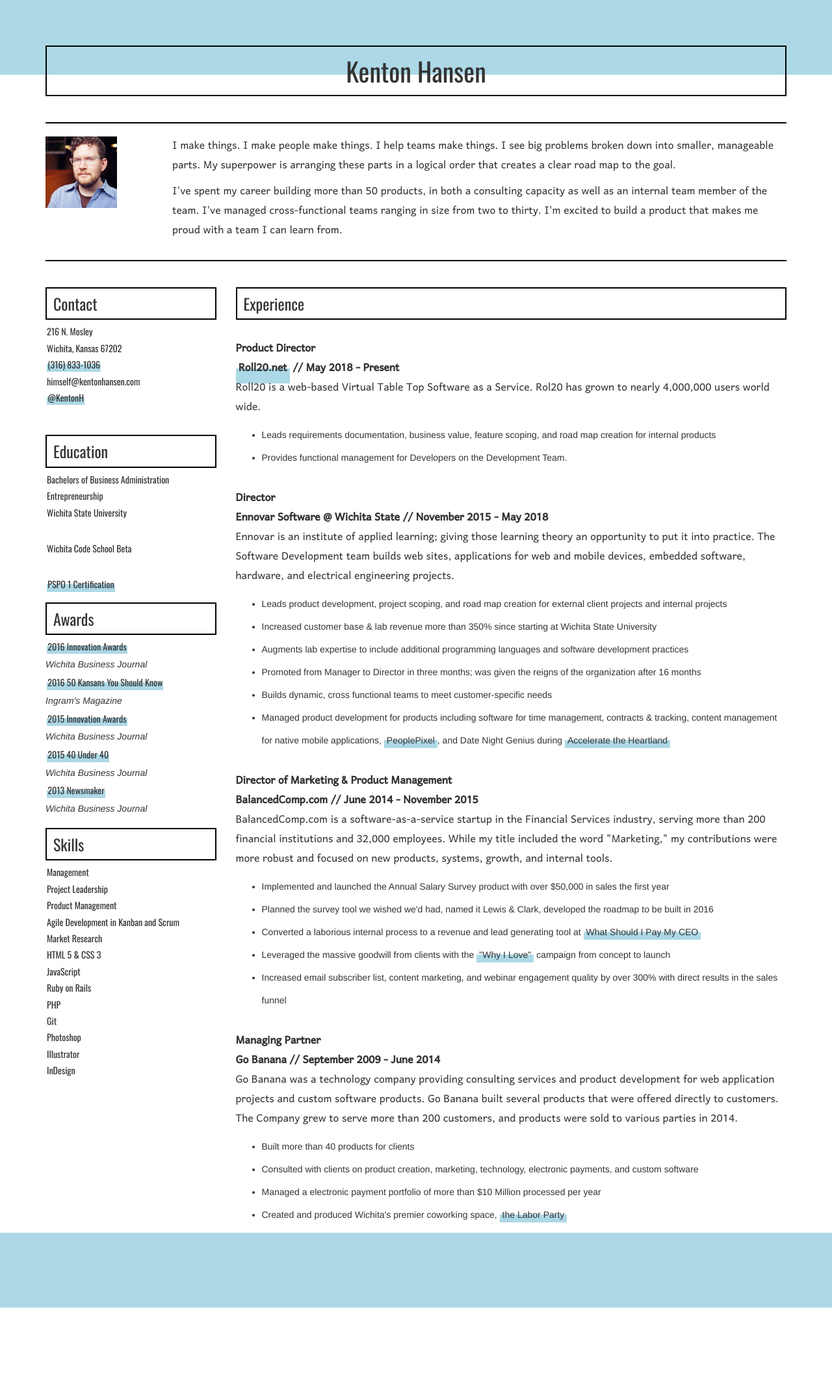
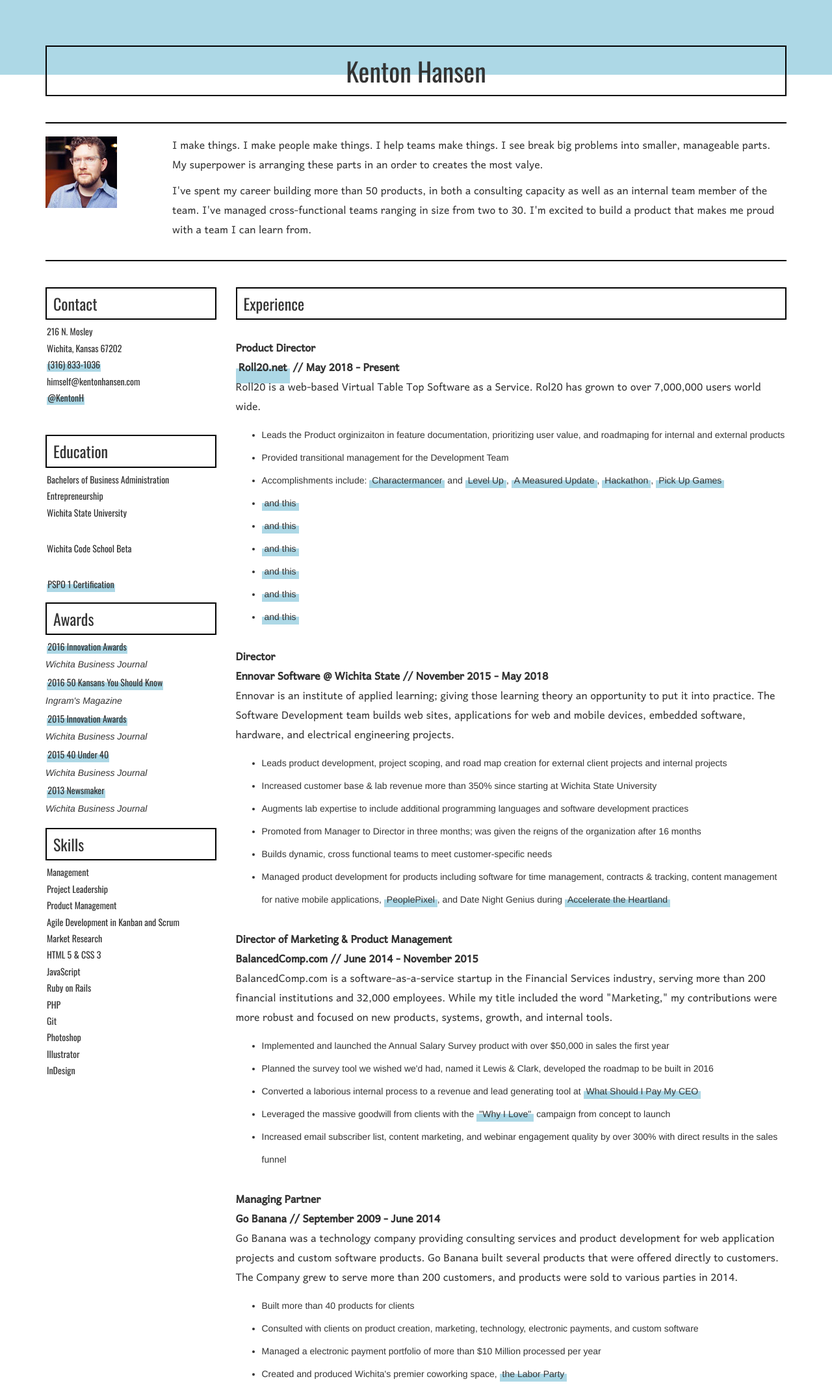
Before and after one commit to kentonh/kentonh, a Jekyll site: the page resume/index.html, which Jekyll copies as it is, in a window 1280 px wide. Shown: the whole page at 65% size. Built offline with Jekyll 4.4.1, drawn with Linux system fonts in a browser that asks for light colours.

Commit message:
BalancedComp posts and Roll20 accomplishments

```diff
--- a/_layouts/post.html
+++ b/_layouts/post.html
@@ -4,7 +4,7 @@
 
 <article class="article-page">
   <div class="page-content">
-    <div class="post-to-home">
+    <div class="to-home">
       <a class="post-to-home" href="/"><i class="fa fa-long-arrow-left" aria-hidden="true"></i> Back</a><br>
     </div>
     {% if page.img %}
@@ -31,7 +30,6 @@
           {% endfor %}
         </div>
       </div>
-      <!-- {% include disqus.html %}
-    </div> <!-- End Wrap Content -->
+    </div>  <!-- End Wrap Content -->
   </div> <!-- End Page Content -->
 </article> <!-- End Article Page -->
--- a/_posts/2014-10-09-BalancedComp-Highights.markdown
+++ b/_posts/2014-10-09-BalancedComp-Highights.markdown
@@ -10,7 +10,7 @@
 ---
 
 ## Relevant and Compelling Content
-The challenge with marketing a B2B SaaS product is that the subject matter can be very dry. When your audience is interested in connecting with your product on an emotional level, like we found BalancedComp clients do, we worked diligently to offer warm, welcoming, open communication.
+The challenge with marketing a B2B SaaS product is the subject matter can be very dry. When your audience is interested in connecting with your product on an emotional level, like we found BalancedComp clients do, we worked diligently to offer warm, welcoming, open communication.
 
 Below are a few examples where I was exceptionally proud of the result.
 
@@ -25,5 +25,5 @@
 [Read the post](https://web.archive.org/web/20150215212523/http://balancedcomp.com/posts/2014-year-in-review)
 
 ### [International Picnic Day](http://balancedcomp.com/posts/international-picnic-day)
-When I joined, the balancedComp brand had a tone and voice, but didn't write content that was in harmony. Based on the success of the High Five Day post, i wrote to reinforce the self-care message, and made a post with downloadable resources to take one lunch break off.
+When I joined, the balancedComp brand had a tone and voice, but didn't write content that was in harmony. Based on the success of the High Five Day post, I wrote to reinforce the self-care message, and made a post with downloadable resources to take one lunch break off.
 [Read the post](http://balancedcomp.com/posts/international-picnic-day)
--- a/resume/index.html
+++ b/resume/index.html
@@ -35,8 +35,8 @@
           <img src="img/kenton_thumb.jpg">
         </div>
         <div class="col-md-10">
-          <p>I make things. I make people make things. I help teams make things. I see big problems broken down into smaller, manageable parts. My superpower is arranging these parts in a logical order that creates a clear road map to the goal.</p>
-          <p>I've spent my career building more than 50 products, in both a consulting capacity as well as an internal team member of the team. I've managed cross-functional teams ranging in size from two to thirty. I'm excited to build a product that makes me proud with a team I can learn from.</p>
+          <p>I make things. I make people make things. I help teams make things. I see break big problems into smaller, manageable parts. My superpower is arranging these parts in an order to creates the most valye.</p>
+          <p>I've spent my career building more than 50 products, in both a consulting capacity as well as an internal team member of the team. I've managed cross-functional teams ranging in size from two to 30. I'm excited to build a product that makes me proud with a team I can learn from.</p>
         </div>
       </div>
 
@@ -47,11 +47,18 @@
           <h3>Experience</h3>
           <br>
           <p><strong>Product Director<br><a href="http://roll20.net">Roll20.net</a> // May 2018 - Present</strong><br>
-            Roll20 is a web-based Virtual Table Top Software as a Service. Rol20 has grown to nearly 4,000,000 users world wide.
+            Roll20 is a web-based Virtual Table Top Software as a Service. Rol20 has grown to over 7,000,000 users world wide.
           </p>
           <ul>
-            <li>Leads requirements documentation, business value, feature scoping, and road map creation for internal products</li>
-            <li>Provides functional management for Developers on the Development Team.</li>
+            <li>Leads the Product orginizaiton in feature documentation, prioritizing user value, and roadmaping for internal and external products</li>
+            <li>Provided transitional management for the Development Team</li>
+            <li>Accomplishments include: <a href="https://blog.roll20.net/post/174605836435/meet-the-charactermancer-roll20s-new">Charactermancer</a> and <a href="https://blog.roll20.net/post/181846550085/charactermancer-levels-up-go-beyond-level-1">Level Up</a>, <a href="https://blog.roll20.net/post/176992936800/a-measured-update-live">A Measured Update</a>, <a href="https://blog.roll20.net/post/178925695335/roll20-hacktoberfest-2018">Hackathon</a>, <a href="https://blog.roll20.net/post/179831751355/pick-up-games-on-roll20-find-a-group-fast">Pick Up Games</a></li>
+            <li><a href="https://blog.roll20.net/post/184601267890/shiny-new-bring-your-own-beat-features-are-here">and this</a></li>
+            <li><a href="https://blog.roll20.net/post/188837771010/zoom-zoom-zoom">and this</a></li>
+            <li><a href="https://blog.roll20.net/post/188837648655/payment-system-update">and this</a></li>
+            <li><a href="https://blog.roll20.net/post/190896818595/new-pro-feature-custom-sheet-sandbox">and this</a></li>
+            <li><a href="https://blog.roll20.net/post/190124489145/custom-token-markers-here-we-come">and this</a></li>
+            <li><a href="https://blog.roll20.net/post/612223181058670592/try-out-a-new-light-on-the-dev-server">and this</a></li>
           </ul>
           <br>
           <p><strong>Director<br>Ennovar Software @ Wichita State // November 2015 - May 2018</strong><br>
```
Also changed, not shown: other parts of _layouts/post.html (+0 -1 lines), _posts/2011-07-20-BalancedComp-Salary-Administration-Tool.md (added, +25 -0 lines), _posts/2012-03-20-BalancedComp-Salary-Administration-Tool.md (deleted, +0 -15 lines), _posts/2015-03-20-What-Should-I-Pay-My-CEO.md (added, +35 -0 lines), _posts/2016-11-14-WSU-Admissions-DSI.markdown (added, +54 -0 lines), _posts/2116-11-14-WSU-Admissions-DSI.markdown (deleted, +0 -41 lines), assets/css/main.css (+6 -1 lines), assets/img/dsi.jpg (added), assets/img/wsipmceo.jpg (added).
